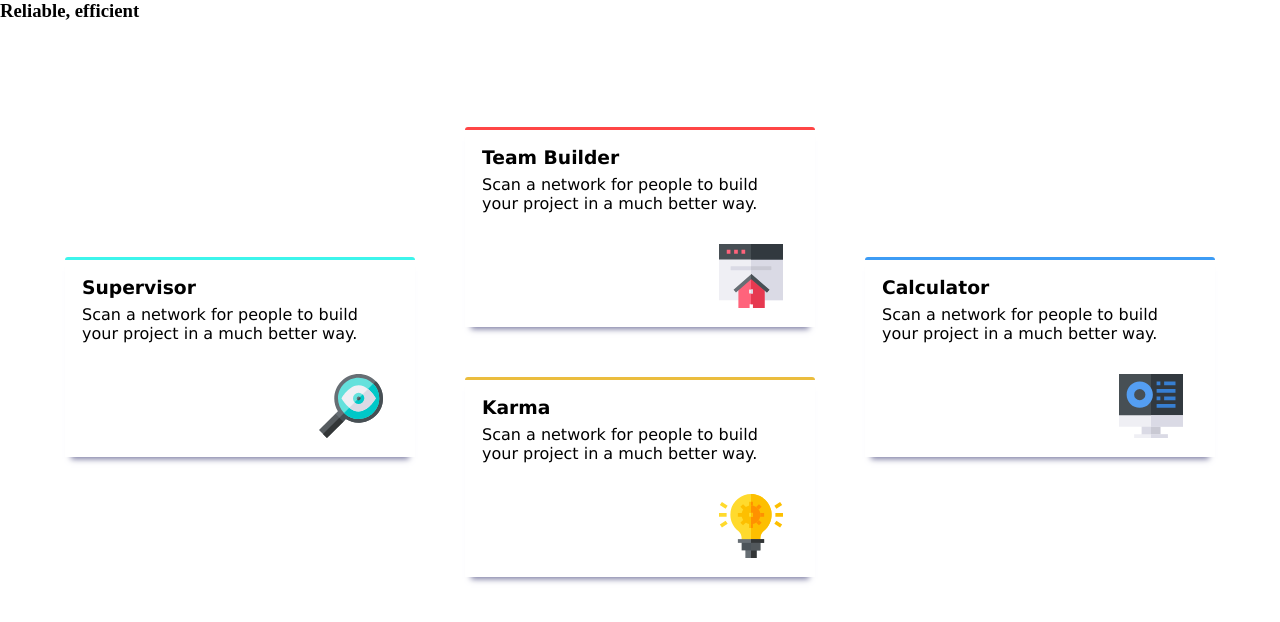
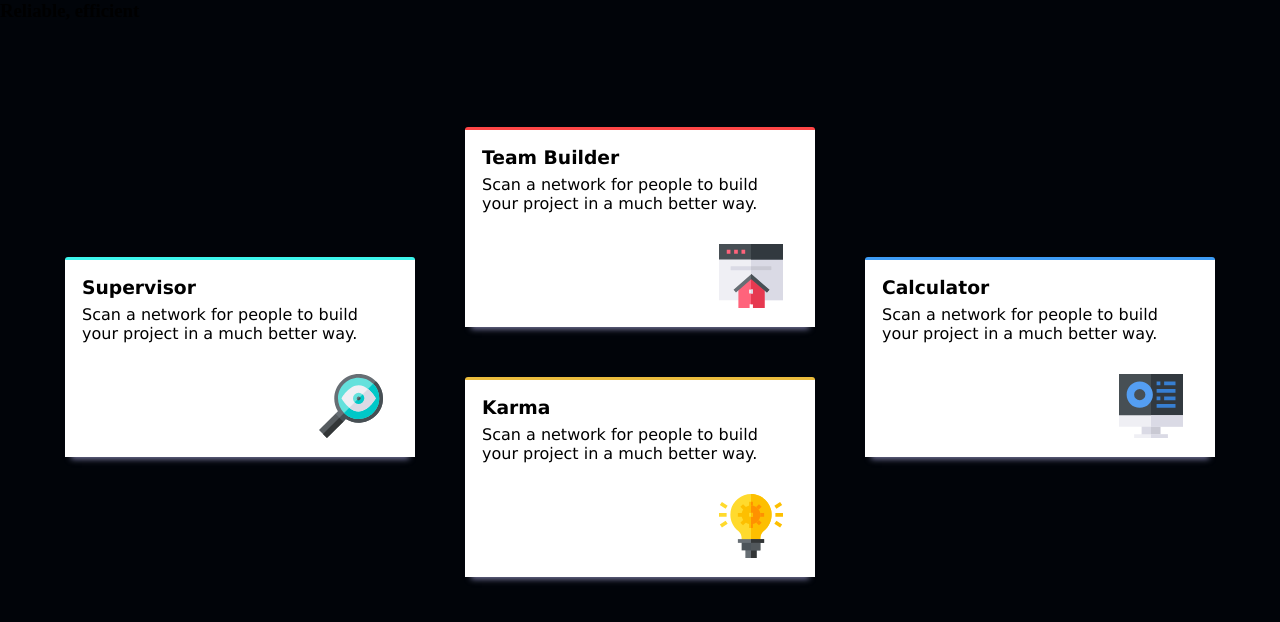
Before and after one commit to abuthahir-19/front-end, a plain HTML site: page index.html in a window 1280 px wide. Drawn offline with Linux system fonts and the light colour scheme.

Commit message:
Uncommented the background

```diff
--- a/style.css
+++ b/style.css
@@ -4,9 +4,9 @@
   box-sizing: border-box;
 }
 
-/* html {
+html {
   background-color: #010409;
-} */
+}
 
 @media screen and (min-width: 600px) {
 
```
